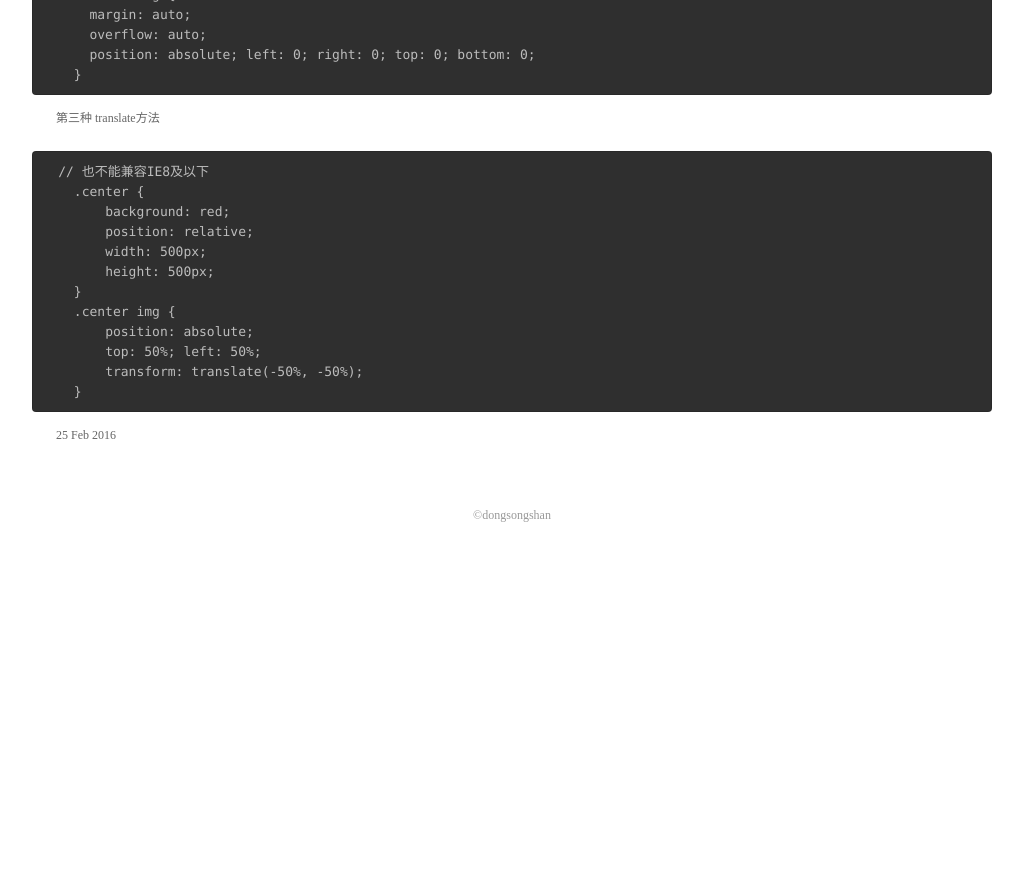
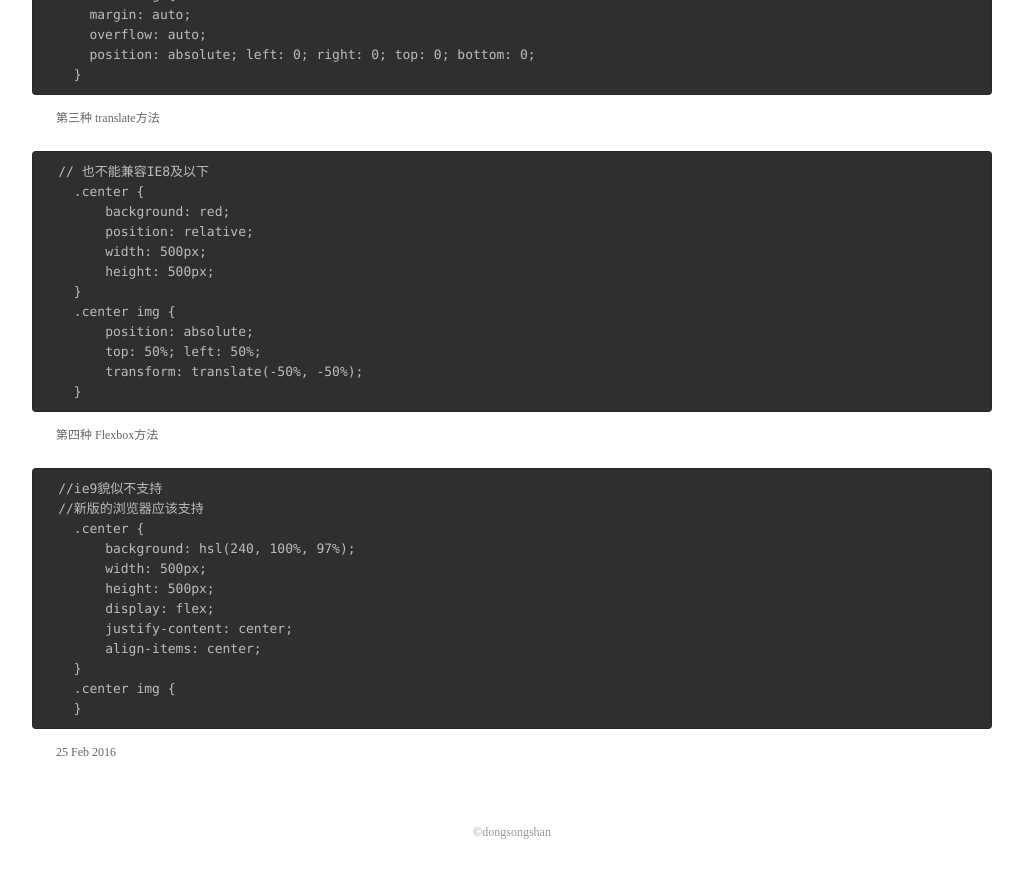
Before and after one commit to dongsongshan/dongsongshan.github.io, a Jekyll site: the page built from _posts/2016-02-25-center.html, in a window 1280 px wide and 900 px high, scrolled down 956 px. Shown: the top 878 px of the window, without its empty margins (128-1151 px from the left). Built offline with Jekyll 4.4.1, drawn with Linux system fonts in a browser that asks for light colours; before the commit the page ends 1539 px from its top, so only the background shows below that.

Commit message:
Update 2016-02-25-center.html

```diff
--- a/_posts/2016-02-25-center.html
+++ b/_posts/2016-02-25-center.html
@@ -58,8 +58,22 @@ title: css居中
     }
 </pre>
 
+<p>第四种 Flexbox方法</p>
 
-
+<pre>
+  //ie9貌似不支持
+  //新版的浏览器应该支持
+    .center {
+        background: hsl(240, 100%, 97%);
+        width: 500px;
+        height: 500px;
+        display: flex;
+        justify-content: center;
+        align-items: center;
+    }
+    .center img {
+    }
+</pre>
 
 
 <p>{{ page.date | date_to_string }}</p>
```
